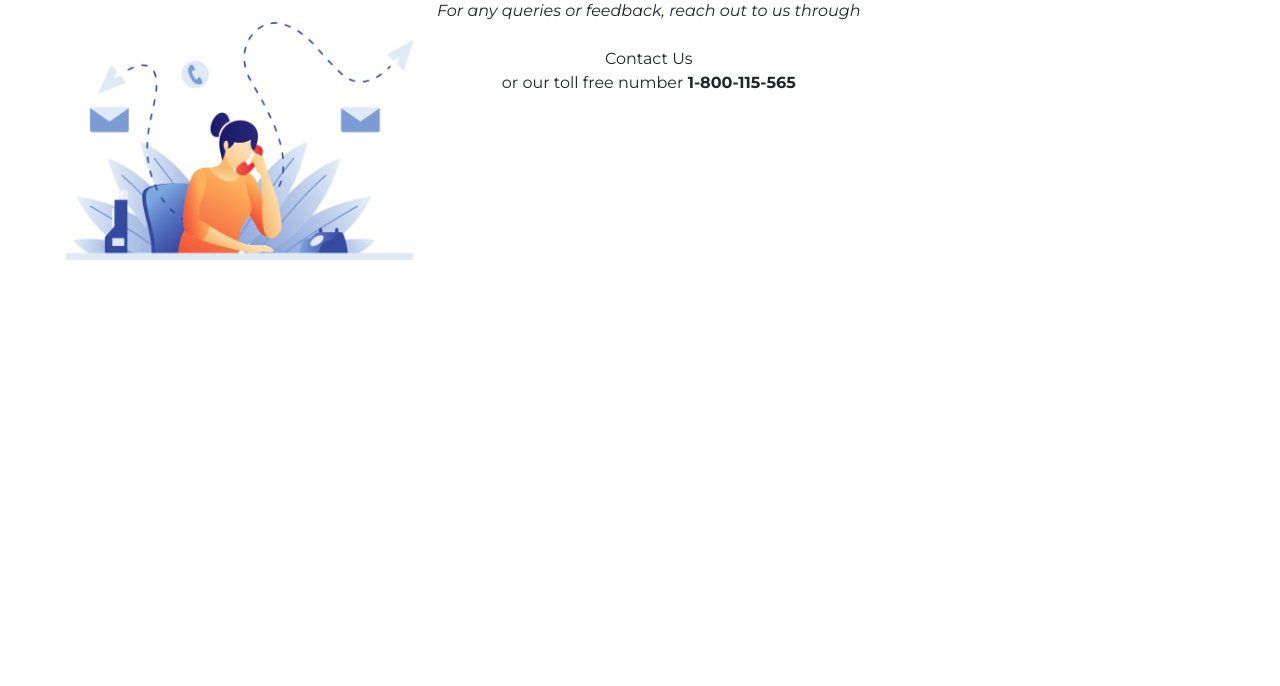
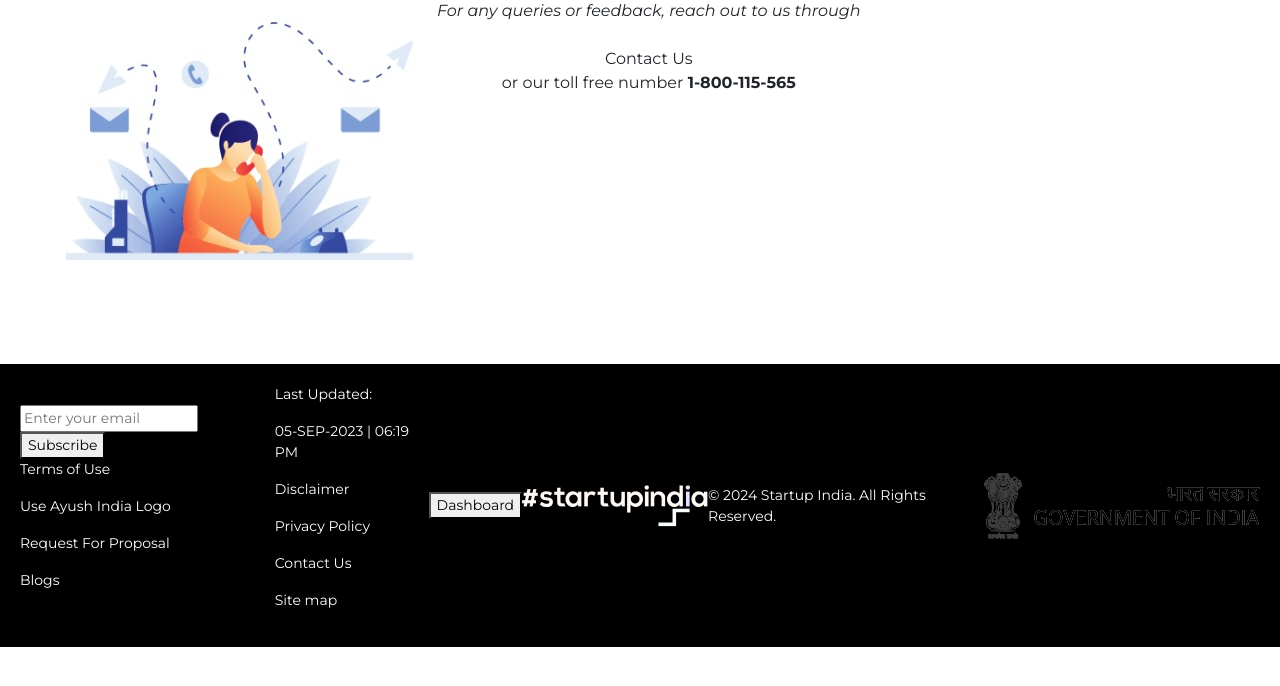
Before and after one commit to sanjithsmurthy/ayush-startup-portal, a Django app: page /contact/ in a window 1280 px wide; the page is wider, and only the part inside the window is pictured. Shown: the part 81-767 px from the top of that part. Run offline with Django 5.2, Linux system fonts and the light colour scheme.

Commit message:
contact page footer

```diff
--- a/startup-ayush-portal/project/app/templates/app/contact.html
+++ b/startup-ayush-portal/project/app/templates/app/contact.html
@@ -80,5 +80,54 @@
 
     </p>
     </div>
+    <footer align="center">
+
+
+    </footer>
+
+
+
+        <footer>
+
+            <div class="end">
+                <section class="foot2">
+                    <div class="border1">
+                        <div class="values">
+                            <input  class='inputinfooter' type="text" placeholder="Enter your email" >
+                            <button class="Subscribe">Subscribe</button>
+                        </div>
+
+                    </div>
+                    <div class="border2">
+                        <p>Terms of Use</p>
+                        <p>Use Ayush India Logo</p>
+                        <p>Request For Proposal</p>
+                        <p>Blogs</p>
+                    </div>
+
+                </section>
+                <section class="foot3">
+                    <p>Last Updated:</p><p>
+                        05-SEP-2023 | 06:19 PM</p>
+                        <div class="lastparagraph">
+                            <p>Disclaimer</p>
+                            <p>Privacy Policy</p>
+                            <p>Contact Us</p>
+                            <p>Site map</p>
+                        </div>
+
+                </section>
+                <button id="scrollToTopButton">Dashboard</button>
+                {% load static %}
+                <img src="{%static 'app/startupIndia footer.png'%}" alt="StartUp India" title="startup_india">
+                <div>
+                    © 2024 Startup India. All Rights Reserved.
+                </div>
+                {% load static %}
+                <img src="{%static 'app/Gov of IND.png'%}" alt="Govt Of India">
+            </div>
+        </footer>
+
+
 </body>
 </html>
```
